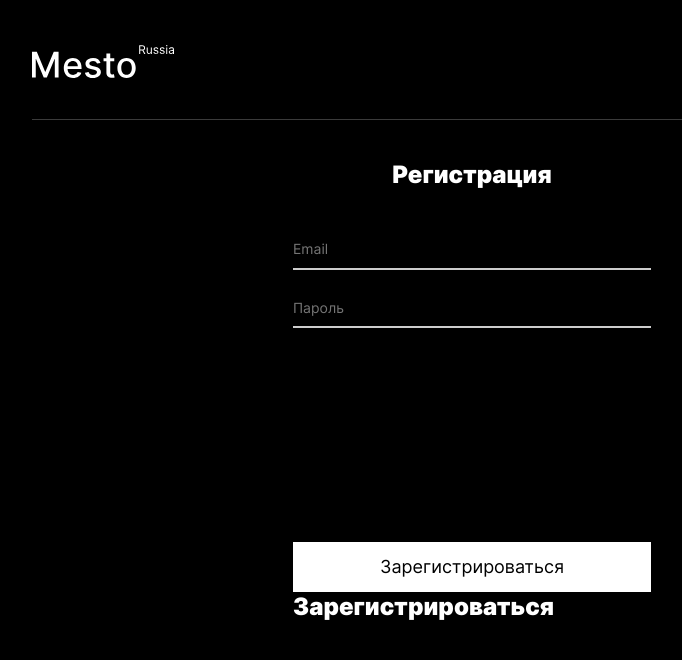
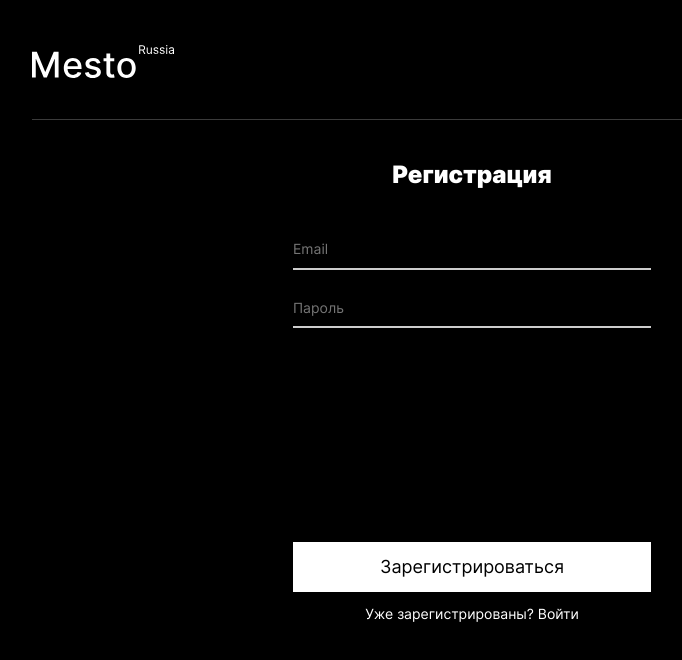
Before and after one commit to alexandra-dav/mesto-react, a React (Create React App) app: page /sing-up in a window 1280 px wide. Shown: the top 660 px of the page, without its empty margins (168-850 px from the left). Built offline with nearby package versions, Linux system fonts and the light colour scheme; no server answers.

Commit message:
register

```diff
--- /dev/null
+++ b/src/blocks/register/__link/register__link.css
@@ -0,0 +1,7 @@
+.register__link {
+  font-weight: 400px;
+  font-size: 14px;
+  text-align: center;
+  color: rgba(255, 255, 255, 1);
+  text-decoration: none;
+}
--- /dev/null
+++ b/src/blocks/register/__login-link/register__login-link.css
@@ -0,0 +1,3 @@
+.register__login-link{
+  margin: 0;
+}
--- a/src/components/Login.js
+++ b/src/components/Login.js
@@ -1,6 +1,6 @@
 import React from "react";
 
-export function Login() {
+export default function Login() {
   return (
     <div className="register">
       <h2 className="register__title">Вход</h2>
@@ -33,7 +33,7 @@ export function Login() {
               maxLength="200"
               required
             />
-            <span className="loginName-error"></span>
+            <span className="loginPass-error"></span>
           </fieldset>
 
         <button aria-label="submit" className="register__button" type="submit">
--- a/src/components/Register.js
+++ b/src/components/Register.js
@@ -1,6 +1,7 @@
 import React from "react";
+import { Link } from "react-router-dom";
 
-export function Register() {
+function Register() {
   return (
     <div className="register">
       <h2 className="register__title">Регистрация</h2>
@@ -39,10 +40,16 @@ export function Register() {
         <button aria-label="submit" className="register__button" type="submit">
           Зарегистрироваться
         </button>
-        <p className="register__title">
-            Зарегистрироваться
+        <div>
+            <p className="register__link">
+                Уже зарегистрированы? <Link to="/sing-in" className="register__link">
+             Войти
+          </Link>
             </p>
+
+        </div>
       </form>
     </div>
   );
 }
+export default Register;
--- a/src/index.css
+++ b/src/index.css
@@ -13,6 +13,8 @@
 @import url(./blocks/register/__input/register__input.css);
 @import url(./blocks/register/__fieldset/register__fieldset.css);
 @import url(./blocks/register/__form/register__form.css);
+@import url(./blocks/register/__login-link/register__login-link.css);
+@import url(./blocks/register/__link/register__link.css);
 
 @import url(./blocks/profile/profile.css);
 @import url(./blocks/profile/__avatar/profile__avatar.css);
```
Also changed, not shown: src/components/App.js (+10 -6 lines), 12 other files (tests, documents, lock files or other folders). Lines whose indentation alone changed are shown as unchanged.
